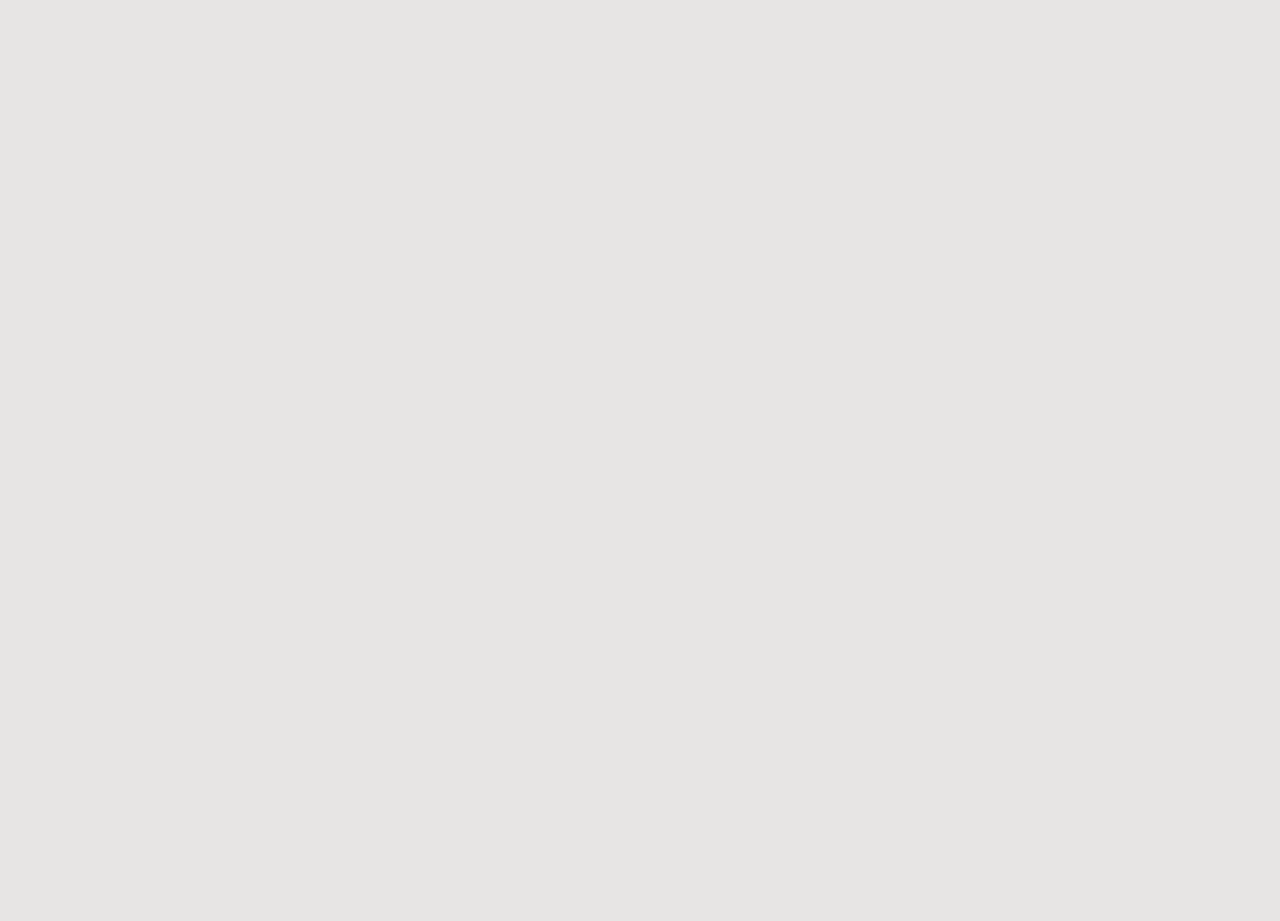
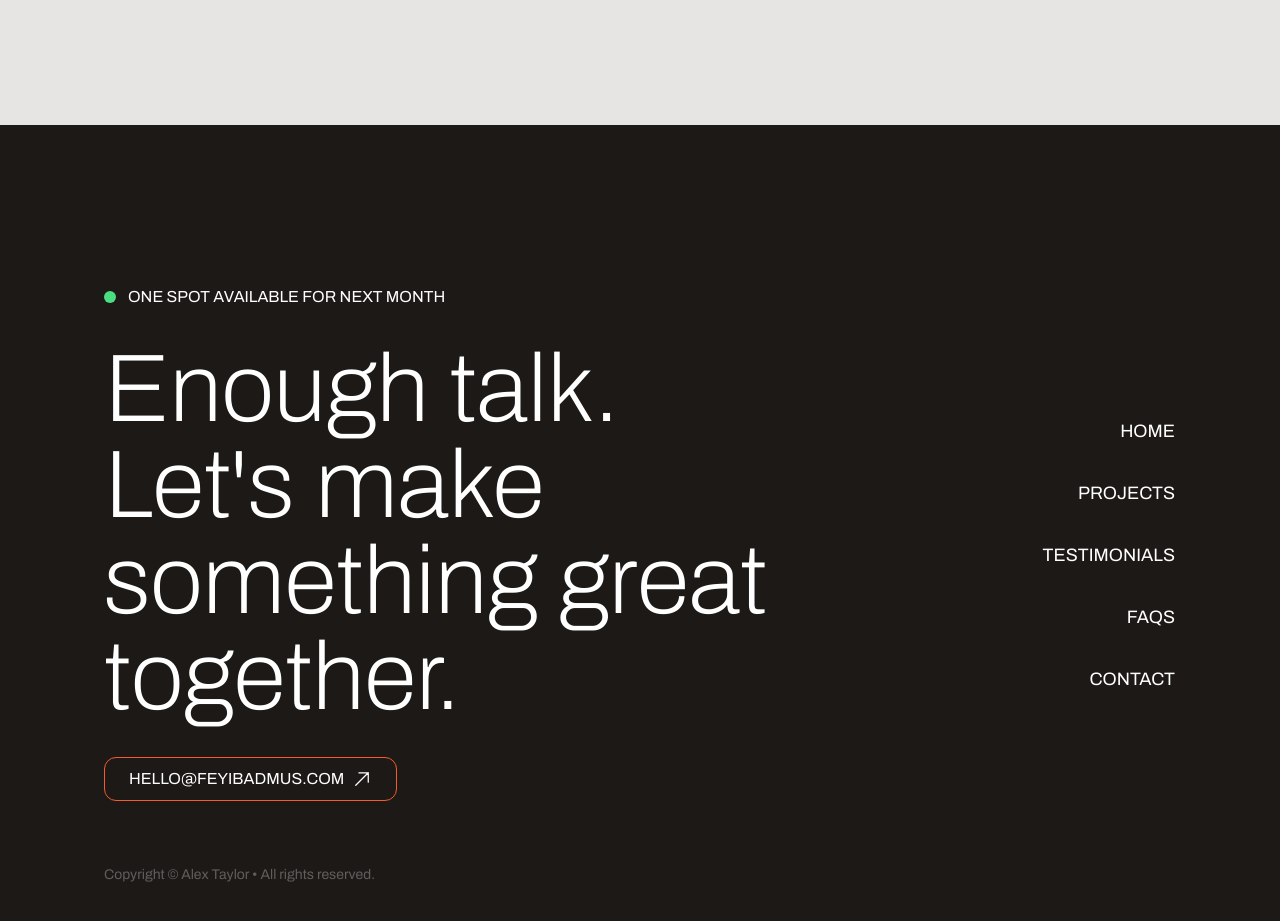
Before and after one commit to i-am-feyi/Minimal-Single-Page-Portfolio, a Next.js app: page / in a window 1280 px wide. Shown: the part 5120-6041 px from the top of the page. Before the commit the page ends 5245 px from the top, so only its background shows below. Built offline with nearby package versions, Linux system fonts and the light colour scheme.

Commit message:
chore: Implement Footer Section

```diff
--- a/src/app/page.tsx
+++ b/src/app/page.tsx
@@ -1,4 +1,5 @@
 import FAQs from "@/sections/FAQs";
+import Footer from "@/sections/Footer";
 import Header from "@/sections/Header";
 import Hero from "@/sections/Hero";
 import Intro from "@/sections/Intro";
@@ -14,6 +15,7 @@ export default function Home() {
       <Projects />
       <Testimonials />
       <FAQs />
+      <Footer />
     </>
   );
 }
--- a/src/sections/Footer.tsx
+++ b/src/sections/Footer.tsx
@@ -1,7 +1,86 @@
+import Button from "@/components/button";
 import { FC } from "react";
 
+const navItems = [
+  {
+    href: "#",
+    label: "Home",
+  },
+  {
+    href: "#",
+    label: "Projects",
+  },
+  {
+    href: "#",
+    label: "Testimonials",
+  },
+  {
+    href: "#",
+    label: "FAQs",
+  },
+  {
+    href: "#",
+    label: "Contact",
+  },
+];
+
 const Footer: FC = () => {
-  return <div>Footer</div>;
+  return (
+    <footer className="bg-stone-900 text-white">
+      <div className="container">
+        <div className="section">
+          <div className="flex items-center gap-3">
+            <div className="size-3 rounded-full bg-green-400" />
+            <span className="uppercase">One spot available for next month</span>
+          </div>
+
+          <div className="grid md:grid-cols-3 md:items-center">
+            <div className="md:col-span-2">
+              <h2 className="text-4xl md:text-7xl lg:text-8xl mt-8 font-extralight">
+                Enough talk. Let's make something great together.
+              </h2>
+              <Button
+                variant="secondary"
+                className="mt-8"
+                iconAfter={
+                  <svg
+                    xmlns="http://www.w3.org/2000/svg"
+                    fill="none"
+                    viewBox="0 0 24 24"
+                    stroke-width="1.5"
+                    stroke="currentColor"
+                    className="size-5"
+                  >
+                    <path
+                      strokeLinecap="round"
+                      strokeLinejoin="round"
+                      d="m4.5 19.5 15-15m0 0H8.25m11.25 0v11.25"
+                    />
+                  </svg>
+                }
+              >
+                hello@feyibadmus.com
+              </Button>
+            </div>
+            <div className="md:col-span-1">
+              <nav className="flex flex-col md:items-end gap-8 mt-16 md:mt-0">
+                {navItems.map(({ href, label }) => (
+                  <a key={label} href={href}>
+                    <Button variant="text" className="text-lg">
+                      {label}
+                    </Button>
+                  </a>
+                ))}
+              </nav>
+            </div>
+          </div>
+          <p className="pt-16 text-white/30 text-sm">
+            Copyright &copy; Alex Taylor &bull; All rights reserved.
+          </p>
+        </div>
+      </div>
+    </footer>
+  );
 };
 
 export default Footer;
```
